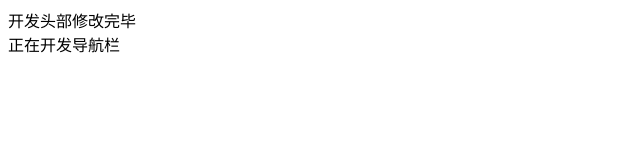
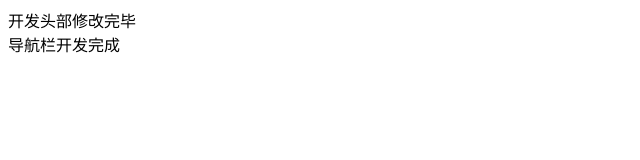
Before and after one commit to yangirls/hahaha, a plain HTML site: page index.html in a window 1280 px wide. Shown: the full height of the page, 0-640 px from the left. Drawn offline with Linux system fonts and the light colour scheme.

Commit message:
导航栏开发完成

```diff
--- a/index.html
+++ b/index.html
@@ -8,6 +8,6 @@
 </head>
 <body>
     <header>开发头部修改完毕</header>
-    <nav>正在开发导航栏</nav>
+    <nav>导航栏开发完成</nav>
 </body>
 </html>
```
